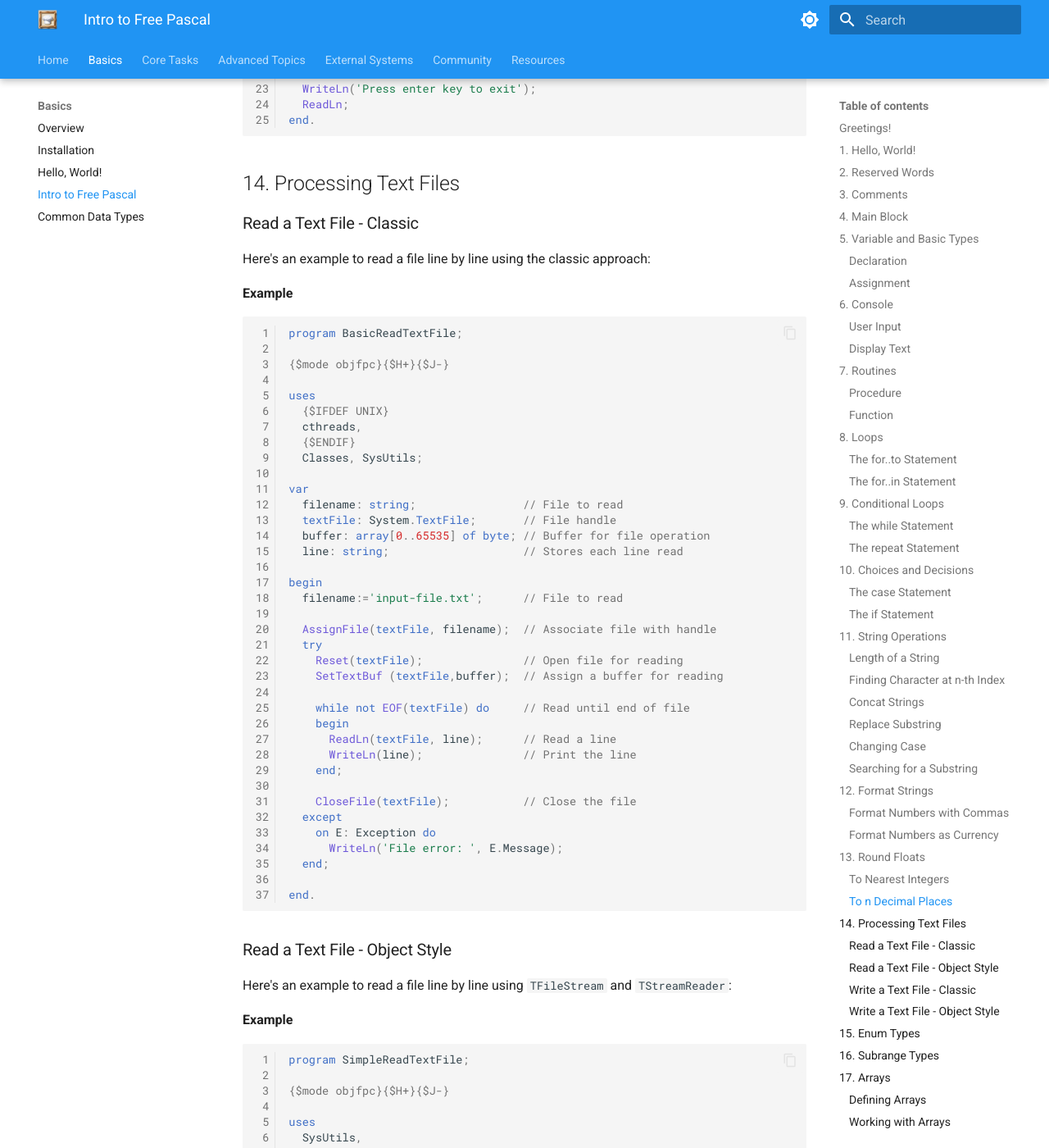
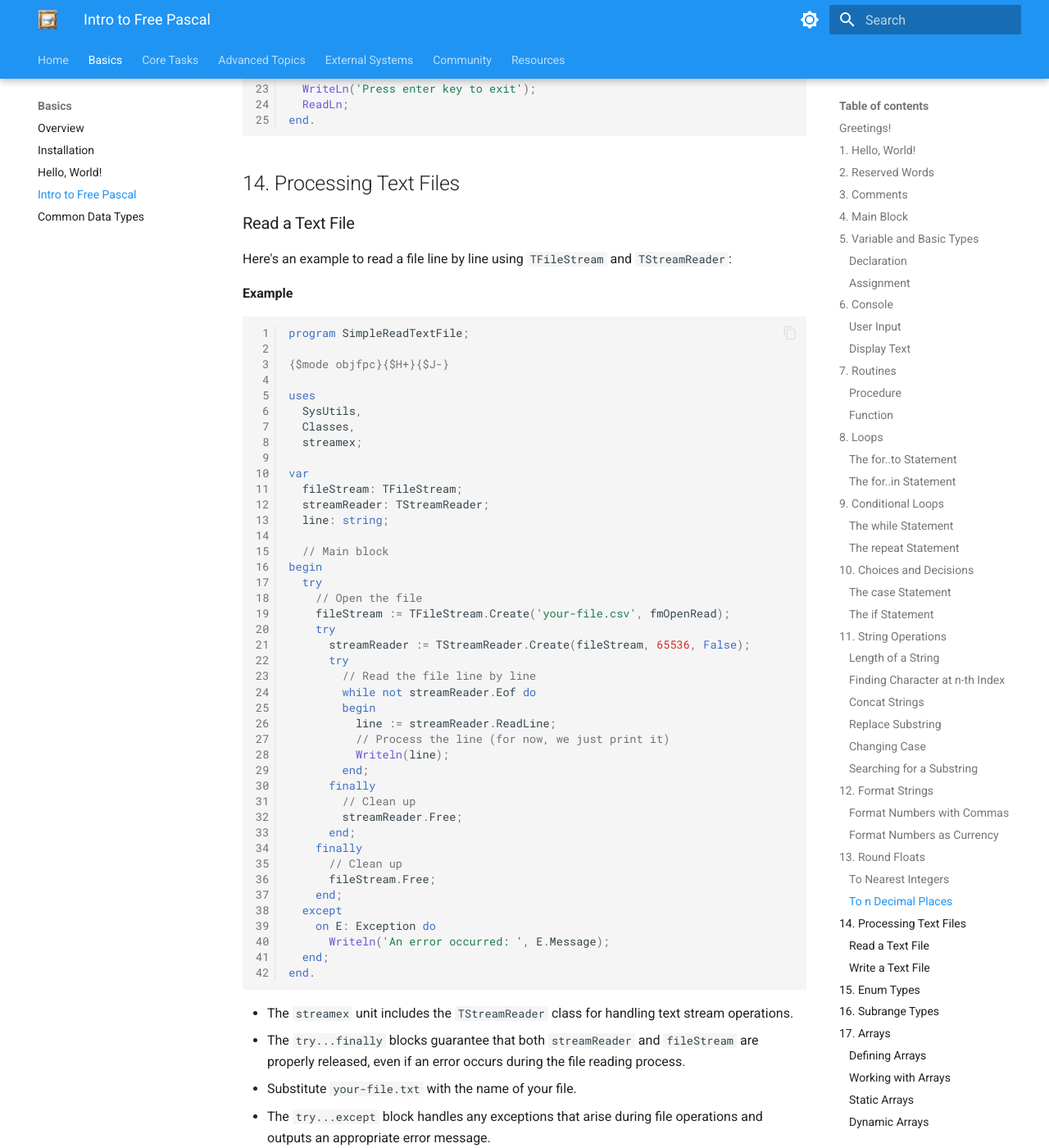
Before and after one commit to ikelaiah/free-pascal-cookbook, an MkDocs documentation site: the page built from docs/docs/basics/basics-fpc.md, in a window 1280 px wide and 1400 px high, scrolled down 21752 px. Shown: the whole window at 82% size. Built offline with MkDocs 1.6.1 and Material for MkDocs 9.7.7, drawn with Linux system fonts in a browser that asks for light colours; some of the changed text lies outside the part shown.

Commit message:
Update - Removed traditional Pascal file handling

````diff
--- a/docs/docs/basics/basics-fpc.md
+++ b/docs/docs/basics/basics-fpc.md
@@ -1095,53 +1095,7 @@ end.
 
 ## 14. Processing Text Files
 
-### Read a Text File - Classic
-
-Here's an example to read a file line by line using the classic approach:
-
-**Example**
-
-```pascal linenums="1"
-program BasicReadTextFile;
-
-{$mode objfpc}{$H+}{$J-}
-
-uses
-  {$IFDEF UNIX}
-  cthreads,
-  {$ENDIF}
-  Classes, SysUtils;
-
-var
-  filename: string;                // File to read
-  textFile: System.TextFile;       // File handle
-  buffer: array[0..65535] of byte; // Buffer for file operation
-  line: string;                    // Stores each line read
-
-begin
-  filename:='input-file.txt';      // File to read
-
-  AssignFile(textFile, filename);  // Associate file with handle
-  try
-    Reset(textFile);               // Open file for reading
-    SetTextBuf (textFile,buffer);  // Assign a buffer for reading
-
-    while not EOF(textFile) do     // Read until end of file
-    begin
-      ReadLn(textFile, line);      // Read a line
-      WriteLn(line);               // Print the line
-    end;
-
-    CloseFile(textFile);           // Close the file
-  except
-    on E: Exception do
-      WriteLn('File error: ', E.Message);
-  end;
-
-end.
-```
-
-### Read a Text File - Object Style
+### Read a Text File
 
 Here's an example to read a file line by line using `TFileStream` and `TStreamReader`:
 
@@ -1197,48 +1151,8 @@ end.
 - Substitute `your-file.txt` with the name of your file.
 - The `try...except` block handles any exceptions that arise during file operations and outputs an appropriate error message.
 
-### Write a Text File - Classic
-
-**Example**
-
-```pascal linenums="1"
-program BasicWriteTextFile;
-
-{$mode objfpc}{$H+}{$J-}
-
-uses
-  {$IFDEF UNIX}
-  cthreads,
-  {$ENDIF}
-  Classes,
-  SysUtils;
-
-var
-  filename: string;                // File to create
-  textFile: System.TextFile;       // File handle
-  buffer: array[0..65535] of byte; // Buffer for file operation
-
-begin
-  filename := 'new-file.txt';      // File to create
-
-  AssignFile(textFile, filename);  // Associate file with handle
-  try
-    Rewrite(textFile);             // Create a file for writing
-    SetTextBuf(textFile, buffer);  // Assign a buffer for writing
-
-    WriteLn(textFile, 'Hello 1!'); // Write a line
-    WriteLn(textFile, 'Hello 2!'); // Write another line
-
-    CloseFile(textFile);           // Close the file
-  except
-    on E: Exception do
-      WriteLn('File error: ', E.Message);
-  end;
-
-end.
-```
-
-### Write a Text File - Object Style
+
+### Write a Text File
 
 **Example**
 
````
